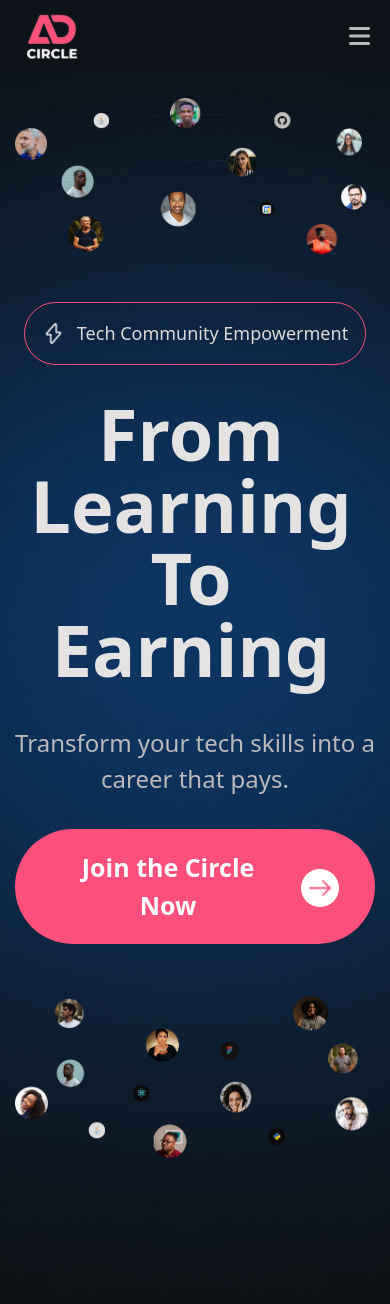
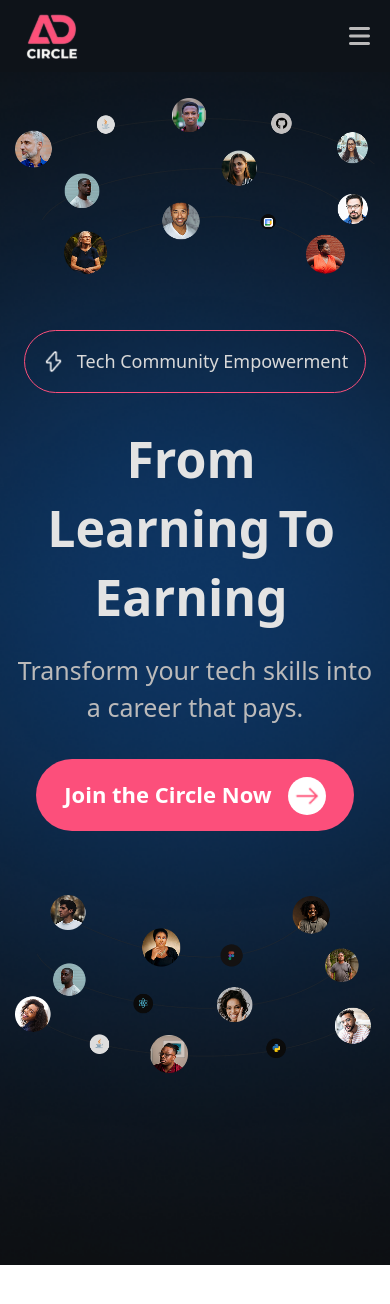
Before and after one commit to OLADIMEJI988/aritdevcircle, a React (Vite) app: page / in a window 390 px wide. Shown: the top 1304 px of the page. After the commit the page ends 1265 px from the top, so only its background shows below. Built offline with nearby package versions, Linux system fonts and the light colour scheme.

Commit message:
hero done

```diff
--- a/src/pages/LandingPage.jsx
+++ b/src/pages/LandingPage.jsx
@@ -10,6 +10,9 @@ import topimg from "../assets/Hero circlar image horizontalTop.png";
 import bottomimg from "../assets/Hero circlar image horizontalBottom.png";
 import mobiletopimg from "../assets/Hero circlar image Topmobile.png";
 import mobilebottomimg from "../assets/Hero circlar image Bottommobile.png";
+import xsmobiletopimg from "../assets/Hero circlar image Topxsmobile.png";
+import xsmobilebottomimg from "../assets/Hero circlar image Bottomxsmobile.png";
+
 
 
 
@@ -75,7 +78,7 @@ export default function LandingPage() {
               transition={{ duration: 0.3, ease: "easeInOut" }}
               className="absolute top-full left-0 w-full bg-[#0e1319] lg:hidden z-20 overflow-hidden"
             >
-              <div className="flex flex-col gap-5 mobile:max-lg:text-[25px] text-center py-8">
+              <div className="flex flex-col gap-5 mobile:max-xxm:text-[23px] xxm:max-lg:text-[25px] text-center py-8">
                 <p className="hover:cursor-pointer">About</p>
                 <p className="hover:cursor-pointer">Mentorship</p>
                 <p className="hover:cursor-pointer">Testimonials</p>
@@ -100,11 +103,12 @@ export default function LandingPage() {
         >
             <img className="h-auto mobile:max-lg:hidden lg:h-[510px] xl:h-full md:w-full rotate-90 lg:rotate-0" src={leftimg} alt="left hero" />
             <img className="h-auto mobile:max-md:hidden md:max-lg:max-h-full lg:hidden md:w-full lg:rotate-0" src={topimg} alt="left hero" />
-            <img className="h-auto moblie:max-md:max-h-full md:hidden md:w-full lg:rotate-0" src={mobiletopimg} alt="left hero" />
+            <img className="h-auto mobile:max-sm:hidden sm:max-md:max-h-full md:hidden lg:rotate-0" src={mobiletopimg} alt="left hero" />
+            <img className="h-auto moblie:max-sm:max-h-full sm:hidden lg:rotate-0" src={xsmobiletopimg} alt="left hero" />
         </motion.div>
 
         {/* Center Content */}
-        <div className="mobile:max-md:mt-2 md:max-lg:-mt-4 lg:-mt-24 text-center order-2 md:order-none">
+        <div className="mobile:max-sm:mt-4 sm:max-md:mt-2 md:max-lg:-mt-4 lg:-mt-24 text-center order-2 md:order-none">
             <motion.div
                 initial={{ opacity: 0, y: -10 }}
                 animate={{ opacity: 1, y: 0 }}
@@ -121,7 +125,7 @@ export default function LandingPage() {
 
             <div className="lg:max-w-[680px] xl:max-w-full mx-auto mt-8 lg:mt-4 xl:mt-6">
             <motion.p
-                className="text-[#E3E3E3] mobile:max-lg:text-7xl lg:text-[55px] xl:text-[66px] font-semibold leading-snug md:leading-[60px] tracking-normal flex flex-wrap justify-center"
+                className="text-[#E3E3E3] mobile:max-xxm:text-[50px] xxm:max-xsm:text-6xl xsm:max-lg:text-7xl lg:text-[55px] xl:text-[66px] font-semibold leading-snug md:leading-[60px] tracking-normal flex flex-wrap justify-center"
                 initial="hidden"
                 animate="visible"
                 variants={{
@@ -145,7 +149,7 @@ export default function LandingPage() {
             </motion.p>
 
             <motion.p
-                className="text-[#BBBABA] mobile:max-lg:text-[24px] lg:text-[15px] xl:text-[18px] lg:max-w-[550px] mx-auto mobile:max-lg:mt-10 lg:mt-[22px] xl:mt-8"
+                className="text-[#BBBABA] mobile:max-xxm:text-[25px] xxm:max-xsm:text-[27px] xsm:max-sm:text-[29px] sm:max-lg:text-[24px] lg:text-[15px] xl:text-[18px] lg:max-w-[550px] mx-auto mobile:max-xxm:mt-5 xxm:max-md:mt-7 md:max-lg:mt-10 lg:mt-[22px] xl:mt-8"
                 initial={{ opacity: 0, y: 20 }}
                 animate={{ opacity: 1, y: 0 }}
                 transition={{ duration: 0.4, delay: 0.9 }}
@@ -156,12 +160,12 @@ export default function LandingPage() {
 
             {/* CTA Button */}
             <motion.button
-            className="bg-[#fc4f7b] text-[#110D0D] mobile:max-lg:py-5 lg:py-2 xl:py-3 mobile:max-lg:px-9 lg:px-5 xl:px-6 rounded-full font-semibold hover:opacity-90 flex justify-center items-center mobile:max-lg:gap-4 lg:gap-3 mx-auto mobile:max-lg:mt-8 lg:mt-6 xl:mt-8"
+            className="bg-[#fc4f7b] text-[#110D0D] mobile:max-xxm:py-4 xxm:max-lg:py-5 lg:py-2 xl:py-3 mobile:max-xxm:px-7 xxm:max-lg:px-9 lg:px-5 xl:px-6 rounded-full font-semibold hover:opacity-90 flex justify-center items-center mobile:max-lg:gap-4 lg:gap-3 mx-auto mobile:max-lg:mt-8 lg:mt-6 xl:mt-8"
             initial={{ opacity: 0, y: 20 }}
             animate={{ opacity: 1, y: 0 }}
             transition={{ duration: 0.4, delay: 1.3, ease: "easeOut" }}
             >
-            <p className="mobile:max-lg:text-[25px] lg:text-[16px] xl:text-[19px] text-white">Join the Circle Now</p>
+            <p className="mobile:max-xxm:text-[22px] xxm:max-lg:text-[25px] lg:text-[16px] xl:text-[19px] text-white">Join the Circle Now</p>
             <div className="mt-[2px] bg-white p-[5px] xl:p-[6px] rounded-full">
                 <img className="mobile:max-lg:h-7 xl:h-6" src={arrow} alt="arrow" />
             </div>
@@ -170,14 +174,15 @@ export default function LandingPage() {
 
         {/* Right Image */}
         <motion.div
-            className="ml-0 mobile:max-lg:mt-4 lg:mt-0 md:ml-4 flex justify-center items-center order-last md:order-none"
+            className="ml-0 mobile:max-md:mt-7 md:max-lg:mt-4 lg:mt-0 md:ml-4 flex justify-center items-center order-last md:order-none"
             initial={{ opacity: 0, x: 50 }}
             animate={{ opacity: 1, x: 0 }}
             transition={{ delay: 1.6, duration: 0.4, ease: "easeOut" }}
         >
             <img className="h-auto mobile:max-lg:hidden lg:h-[510px] xl:h-full md:w-full rotate-90 lg:rotate-0" src={rightimg} alt="right hero" />
             <img className="h-auto mobile:max-md:hidden md:max-lg:max-h-full lg:hidden md:w-full lg:rotate-0" src={bottomimg} alt="left hero" />
-            <img className="h-auto moblie:max-md:max-h-full md:hidden md:w-full lg:rotate-0" src={mobilebottomimg} alt="left hero" />
+            <img className="h-auto mobile:max-sm:hidden sm:max-md:max-h-full md:hidden lg:rotate-0" src={mobilebottomimg} alt="left hero" />
+            <img className="h-auto moblie:max-sm:max-h-full sm:hidden lg:rotate-0" src={xsmobilebottomimg} alt="left hero" />
 
 
         </motion.div>
--- a/tailwind.config.js
+++ b/tailwind.config.js
@@ -7,6 +7,8 @@ export default {
   theme: {
     screens: {
       mobile: "360px",
+      xxm: "424px",
+      xsm: "500px",
       sm: "640px",
       md:"768px",
       mdxl: "770px",
```
Also changed, not shown: src/assets/Hero circlar image Bottomxsmobile.png (added), src/assets/Hero circlar image Topxsmobile.png (added).
